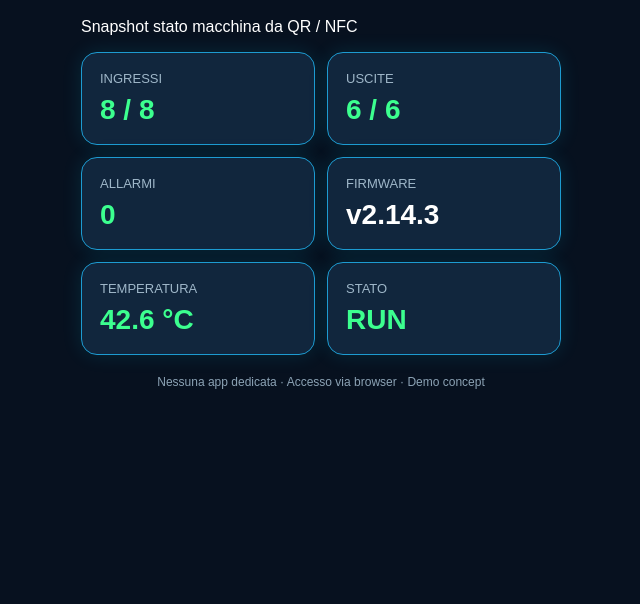
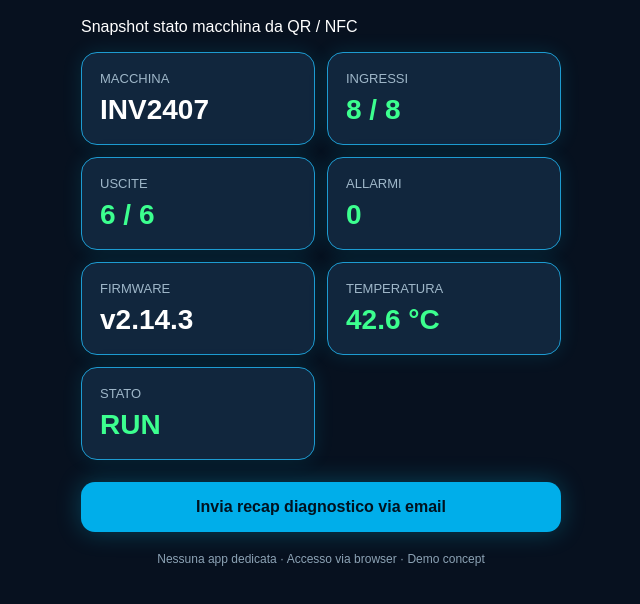
Before and after one commit to LorenzoCorti/nfc-diagnostics-demo, a plain HTML site: page index.html in a window 1280 px wide. Shown: the part 90-694 px from the top of the page, without its empty margins (319-959 px from the left). Drawn offline with Linux system fonts and the light colour scheme.

Commit message:
Add email button and update styling in index.html
Aggiungi pulsante per mail

```diff
--- a/index.html
+++ b/index.html
@@ -1,225 +1,193 @@
 <!DOCTYPE html>
-
 <html lang="it">
-
 <head>
-
   <meta charset="UTF-8" />
-
   <meta name="viewport" content="width=device-width, initial-scale=1.0" />
-
   <title>Diagnostica Rapida</title>
-
   <style>
-
     body {
-
       margin: 0;
-
       font-family: Arial, sans-serif;
-
       background: #07111f;
-
       color: white;
-
     }
 
     .container {
-
       padding: 24px;
-
       max-width: 480px;
-
       margin: auto;
-
     }
 
     .badge {
-
       color: #00d4ff;
-
       margin-bottom: 8px;
-
     }
 
     h1 {
-
       margin-top: 0;
-
     }
 
     .grid {
-
       display: grid;
-
       grid-template-columns: 1fr 1fr;
-
       gap: 12px;
-
     }
 
     .card {
-
       background: #11263d;
-
       border: 1px solid #1d9bd1;
-
       border-radius: 16px;
-
       padding: 18px;
-
       box-shadow: 0 0 20px rgba(0, 212, 255, 0.12);
-
     }
 
     .label {
-
       color: #9fb7c9;
-
       font-size: 13px;
-
       text-transform: uppercase;
-
     }
 
     .value {
-
       font-size: 28px;
-
       font-weight: bold;
-
       margin-top: 8px;
-
     }
 
     .ok {
-
       color: #3cff8f;
-
     }
 
     .warning {
+      color: #ffcc00;
+    }
 
-      color: #ffcc00;
+    .danger {
+      color: #ff5c5c;
+    }
 
+    .button {
+      display: block;
+      margin-top: 22px;
+      padding: 16px;
+      border-radius: 14px;
+      background: #00aeea;
+      color: #00121f;
+      text-align: center;
+      text-decoration: none;
+      font-weight: bold;
+      box-shadow: 0 0 24px rgba(0, 212, 255, 0.25);
+    }
+
+    .button:active {
+      transform: scale(0.98);
     }
 
     .footer {
-
       margin-top: 20px;
-
       font-size: 12px;
-
       color: #8ca3b5;
-
       text-align: center;
-
     }
-
   </style>
-
 </head>
-
 <body>
-
   <div class="container">
-
     <div class="badge">● Modalità demo locale</div>
-
     <h1>Diagnostica rapida</h1>
 
     <p>Snapshot stato macchina da QR / NFC</p>
 
     <div class="grid">
-
       <div class="card">
-
-        <div class="label">Ingressi</div>
-
-        <div class="value ok" id="inputs">8 / 8</div>
-
+        <div class="label">Macchina</div>
+        <div class="value" id="machine">INV2407</div>
       </div>
 
       <div class="card">
-
-        <div class="label">Uscite</div>
-
-        <div class="value ok" id="outputs">6 / 6</div>
-
+        <div class="label">Ingressi</div>
+        <div class="value ok" id="inputs">8 / 8</div>
       </div>
 
       <div class="card">
-
-        <div class="label">Allarmi</div>
-
-        <div class="value ok" id="alarms">0</div>
-
+        <div class="label">Uscite</div>
+        <div class="value ok" id="outputs">6 / 6</div>
       </div>
 
       <div class="card">
-
-        <div class="label">Firmware</div>
-
-        <div class="value" id="fw">v2.14.3</div>
-
+        <div class="label">Allarmi</div>
+        <div class="value ok" id="alarms">0</div>
       </div>
 
       <div class="card">
-
-        <div class="label">Temperatura</div>
-
-        <div class="value ok" id="temp">42.6 °C</div>
-
+        <div class="label">Firmware</div>
+        <div class="value" id="fw">v2.14.3</div>
       </div>
 
       <div class="card">
-
-        <div class="label">Stato</div>
-
-        <div class="value ok" id="state">RUN</div>
-
+        <div class="label">Temperatura</div>
+        <div class="value ok" id="temp">42.6 °C</div>
       </div>
 
+      <div class="card">
+        <div class="label">Stato</div>
+        <div class="value ok" id="state">RUN</div>
+      </div>
     </div>
 
+    <a href="#" class="button" id="mailButton">
+      Invia recap diagnostico via email
+    </a>
+
     <div class="footer">
-
       Nessuna app dedicata · Accesso via browser · Demo concept
-
     </div>
-
   </div>
 
   <script>
-
     const params = new URLSearchParams(window.location.search);
 
-    document.getElementById("inputs").textContent =
+    const machine = params.get("machine") || "INV2407";
+    const inputs = params.get("in") || "8 / 8";
+    const outputs = params.get("out") || "6 / 6";
+    const alarms = params.get("alarm") || "0";
+    const firmware = params.get("fw") || "v2.14.3";
+    const temperature = params.get("temp") || "42.6";
+    const state = params.get("state") || "RUN";
 
-      params.get("in") || "8 / 8";
+    document.getElementById("machine").textContent = machine;
+    document.getElementById("inputs").textContent = inputs;
+    document.getElementById("outputs").textContent = outputs;
+    document.getElementById("alarms").textContent = alarms;
+    document.getElementById("fw").textContent = firmware;
+    document.getElementById("temp").textContent = temperature + " °C";
+    document.getElementById("state").textContent = state;
 
-    document.getElementById("outputs").textContent =
+    const now = new Date().toLocaleString("it-IT");
 
-      params.get("out") || "6 / 6";
+    const subject = `Recap diagnostico macchina ${machine}`;
 
-    document.getElementById("alarms").textContent =
+    const body =
+`Recap diagnostico macchina
 
-      params.get("alarm") || "0";
+Macchina: ${machine}
+Stato: ${state}
+Ingressi: ${inputs}
+Uscite: ${outputs}
+Allarmi: ${alarms}
+Firmware: ${firmware}
+Temperatura: ${temperature} °C
 
-    document.getElementById("fw").textContent =
+Data lettura: ${now}
 
-      params.get("fw") || "v2.14.3";
+Demo concept:
+QR / NFC -> pagina web -> recap diagnostico via email`;
 
-    document.getElementById("temp").textContent =
+    const mailtoLink =
+      "mailto:" +
+      "?subject=" + encodeURIComponent(subject) +
+      "&body=" + encodeURIComponent(body);
 
-      (params.get("temp") || "42.6") + " °C";
-
-    document.getElementById("state").textContent =
-
-      params.get("state") || "RUN";
-
+    document.getElementById("mailButton").href = mailtoLink;
   </script>
-
 </body>
-
 </html>
```
